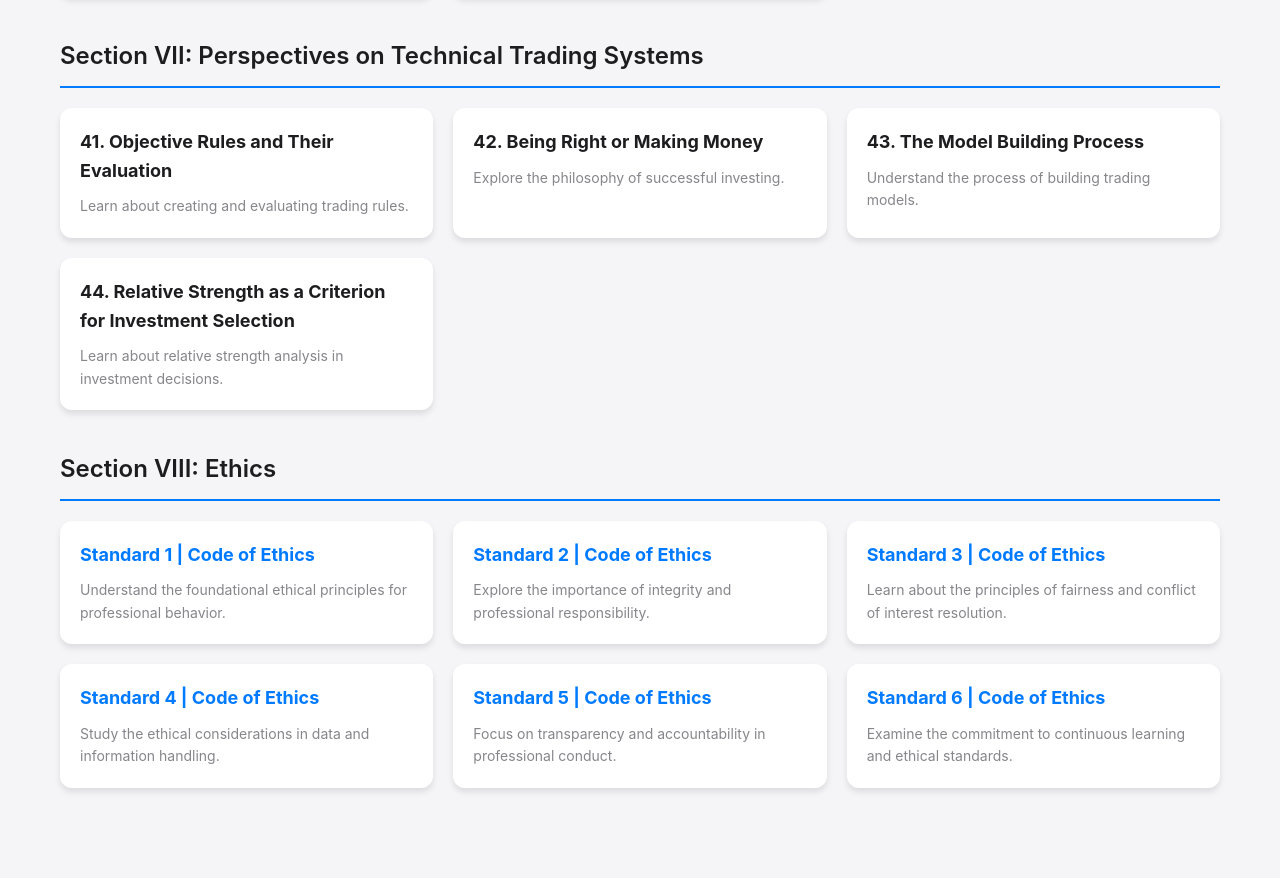
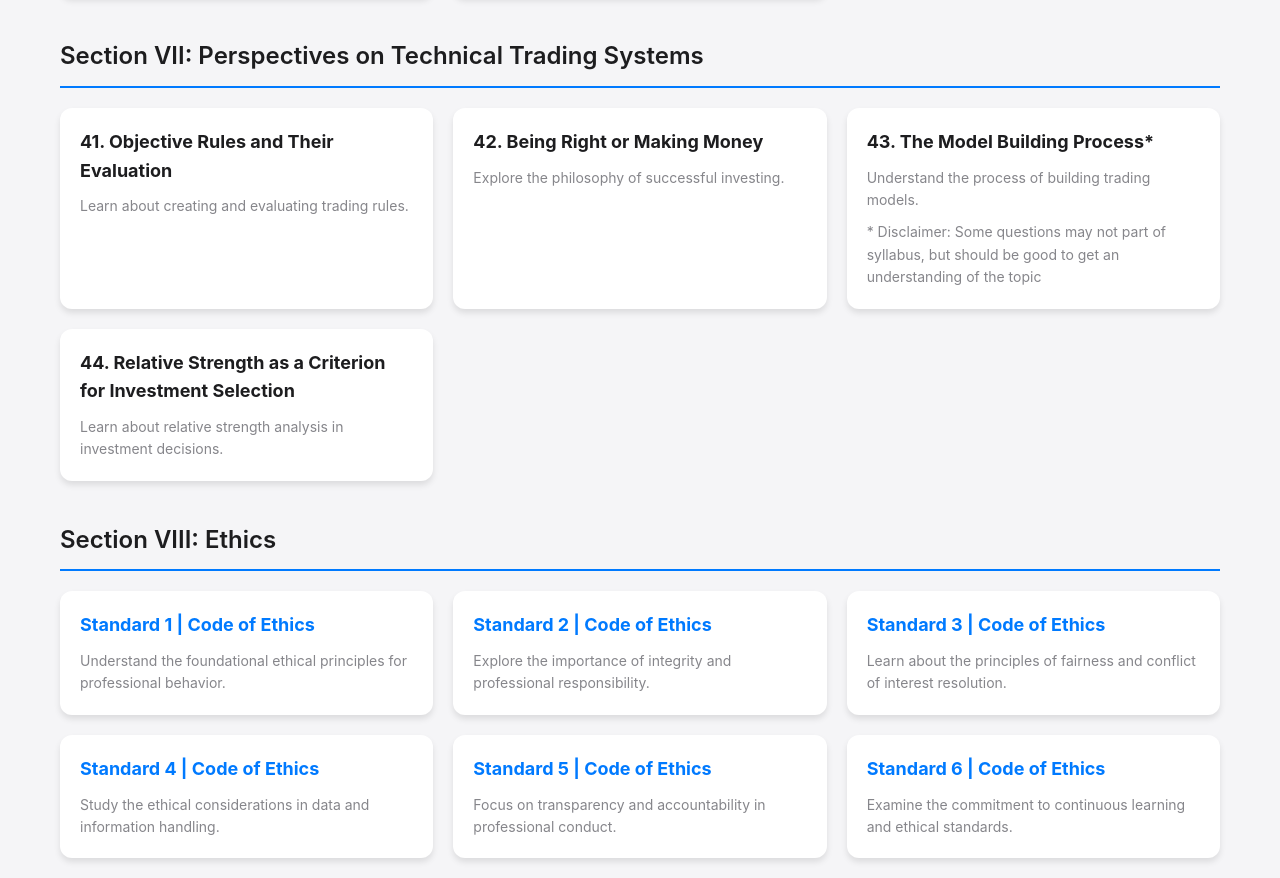
Before and after one commit to Blockbelly/CMT1, a plain HTML site: page index.html in a window 1280 px wide. Shown: the part 3281-4159 px from the top of the page. Before the commit the page ends 4089 px from the top, so only its background shows below. Drawn offline with Linux system fonts and the light colour scheme.

Commit message:
Update index.html

```diff
--- a/index.html
+++ b/index.html
@@ -304,8 +304,9 @@
                 <p>Explore the philosophy of successful investing.</p>
             </div>
             <div class="card">
-                <h3><a href="chapter43.html">43. The Model Building Process</a></h3>
+                <h3><a href="chapter43.html">43. The Model Building Process*</a></h3>
                 <p>Understand the process of building trading models.</p>
+		<p>* Disclaimer: Some questions may not part of syllabus, but should be good to get an understanding of the topic</p>
             </div>
             <div class="card">
                 <h3><a href="chapter44.html">44. Relative Strength as a Criterion for Investment Selection</a></h3>
```
